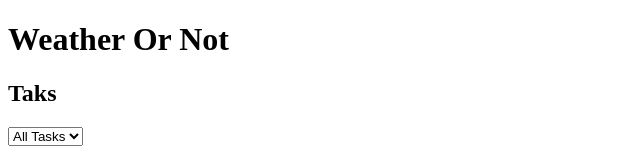
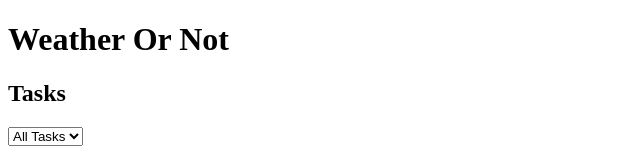
Before and after one commit to hamzilitary/angular-two-week, an Angular app: page / in a window 1280 px wide. Shown: the top 162 px of the page, without its empty margins (0-640 px from the left). Built offline with nearby package versions, Linux system fonts and the light colour scheme.

Commit message:
add select dropdown menu with pipes

```diff
--- a/src/app/task-list/task-list.component.html
+++ b/src/app/task-list/task-list.component.html
@@ -1,4 +1,4 @@
-<h2>Taks</h2>
+<h2>Tasks</h2>
 <select (change)="onChange($event.target.value)">
   <option value="allTasks" selected="selected">All Tasks</option>
   <option value=""></option>
```
